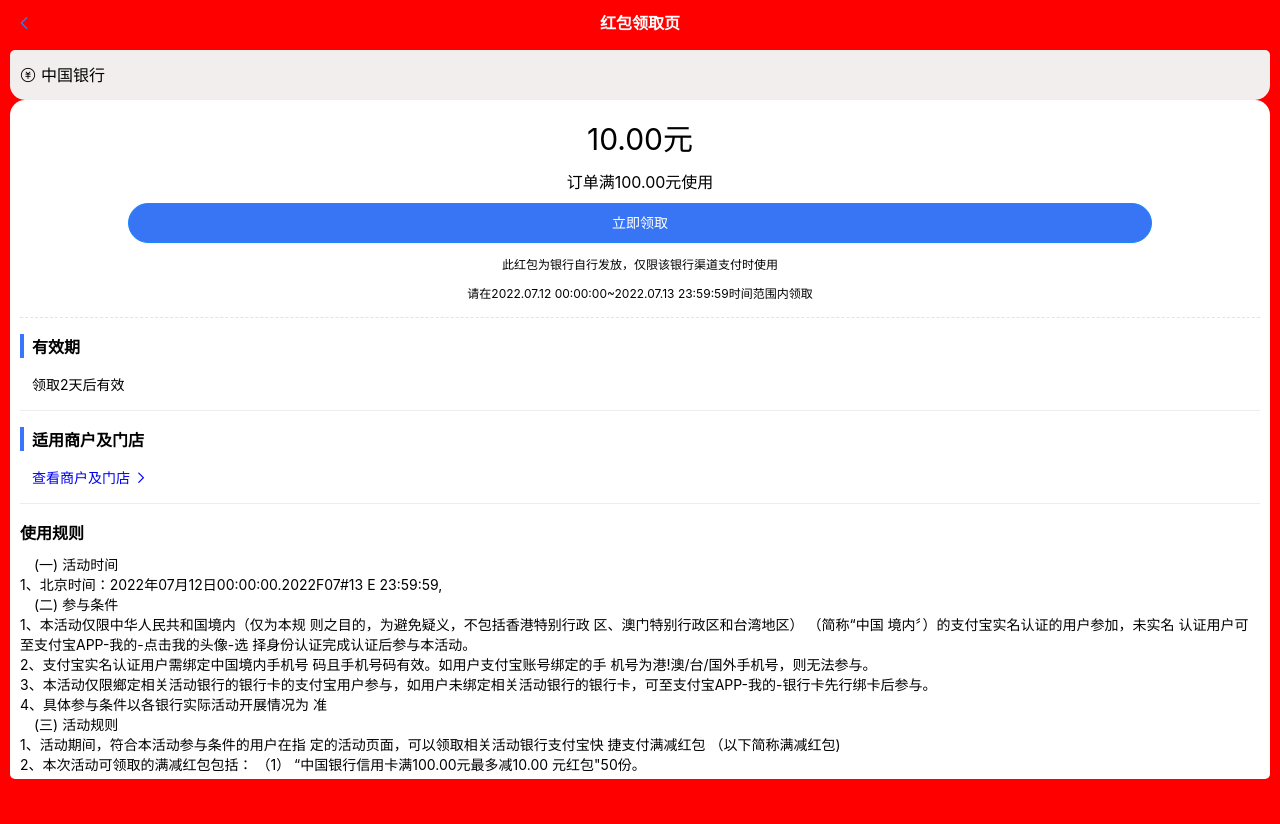
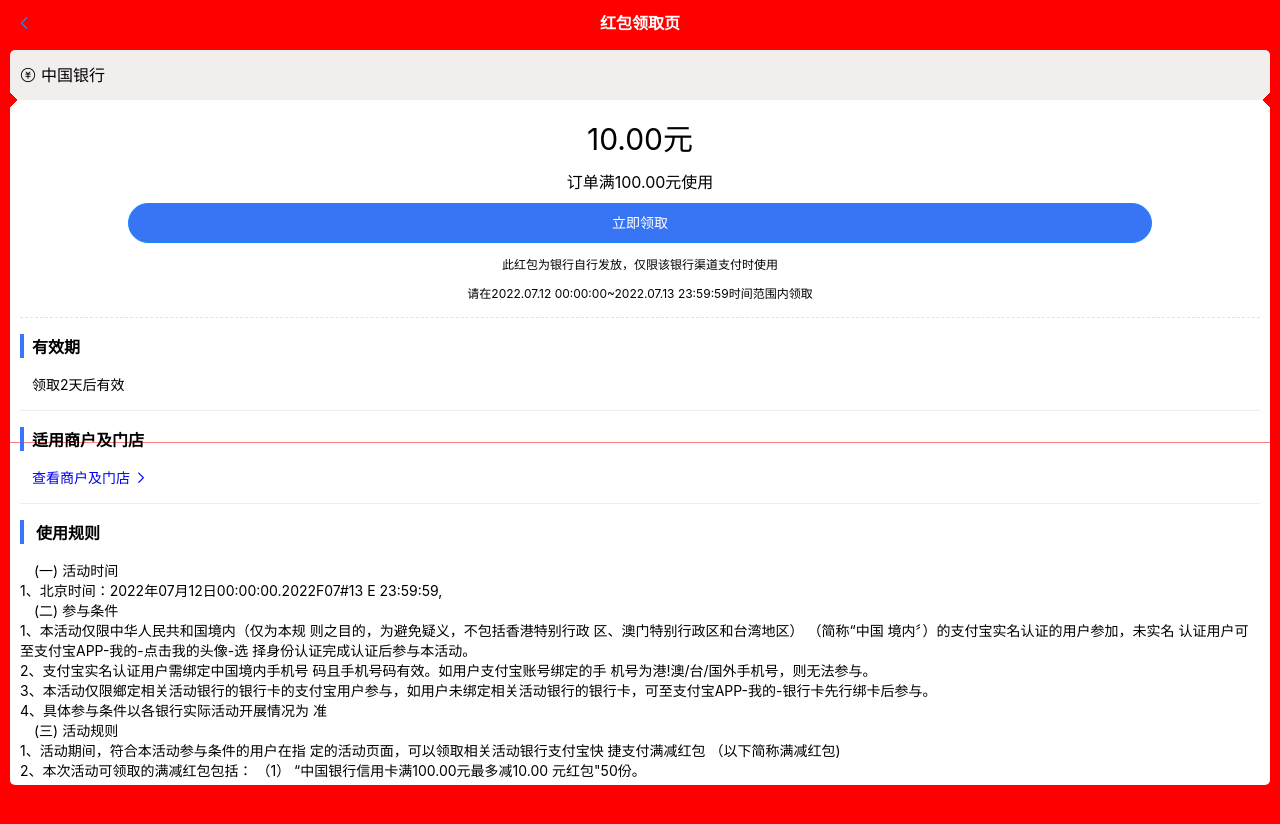
Before and after one commit to liaozhijie8/take_coupon, a Vue app: page / in a window 1280 px wide. Shown: the top 824 px of the page. Built offline with nearby package versions, Linux system fonts and the light colour scheme.

Commit message:
修改边框斜角

```diff
--- a/src/components/CouponTake.vue
+++ b/src/components/CouponTake.vue
@@ -32,7 +32,9 @@
           </a></p>
       </div>
       <van-divider class="divider-set" />
-      <div class="classifyItem">使用规则</div>
+      <div class="classifyItem">
+        <p style="font-weight:bold;font-size:16px">使用规则</p>
+      </div>
       <div class="rule-detail">
         <span>(一) 活动时间</span>
         <p>1、北京时间：2022年07月12日00:00:00.2022F07#13 E 23:59:59,</p>
@@ -95,7 +97,7 @@
     // 监视屏幕滑动距离
     const handleScroll = () => {
       const scrollTop = window.pageYOffset || document.documentElement.scrollTop || document.body.scrollTop
-      if (scrollTop > 50) {
+      if (scrollTop > 80) {
         isDown.value = 'navbarDown'
       } else {
         isDown.value = ''
@@ -150,19 +152,25 @@
     line-height: 50px;
     text-align: left;
     height: 50px;
-    background-color: rgb(243, 238, 238);
     border-radius: 5px;
-    border-bottom-left-radius: 15px;
-    border-bottom-right-radius: 15px;
+    background: linear-gradient(135deg, transparent 0px, rgb(243, 238, 238) 0) top left,
+      linear-gradient(-135deg, transparent 0px, rgb(243, 238, 238) 0) top right,
+      linear-gradient(-45deg, transparent 5px, rgb(243, 238, 238) 0) bottom right,
+      linear-gradient(45deg, transparent 5px, rgb(243, 238, 238) 0) bottom left;
+    background-size: 50% 50%;
+    background-repeat: no-repeat;
   }
 
   // 盒子下部分
   .botton {
     padding: 5px 10px 5px;
     border-radius: 5px;
-    border-top-left-radius: 15px;
-    border-top-right-radius: 15px;
-    background-color: white;
+    background: linear-gradient(135deg, transparent 5px, white 0) top left,
+      linear-gradient(-135deg, transparent 5px, white 0) top right,
+      linear-gradient(-45deg, transparent 0px, white 0) bottom right,
+      linear-gradient(45deg, transparent 0px, white 0) bottom left;
+    background-size: 50% 50%;
+    background-repeat: no-repeat;
 
     .price {
       div {
```
